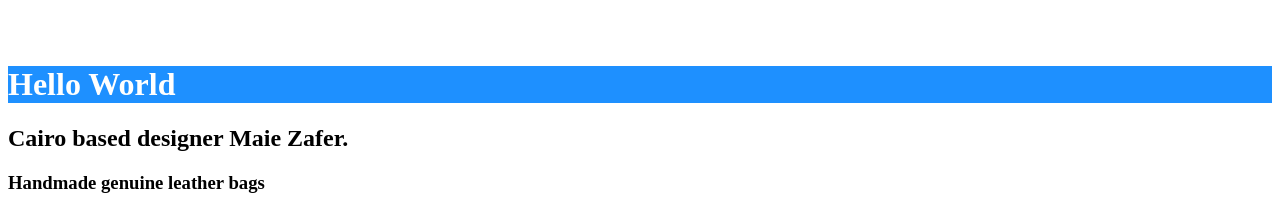
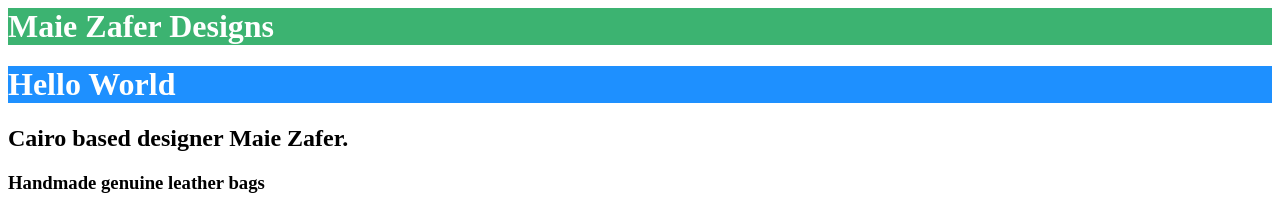
Before and after one commit to Zeinaelgendy/Maie-Zafer-Designs, a plain HTML site: page index.html in a window 1280 px wide. Shown: the top 210 px of the page. Drawn offline with Linux system fonts and the light colour scheme.

Commit message:
Update index.html

```diff
--- a/index.html
+++ b/index.html
@@ -5,7 +5,7 @@
 	</head>
     <body>
 
-	<H1>Maie Zafer Designs</H1>
+	<h1 style="background-color:MediumSeaGreen;">Maie Zafer Designs</h1>
 
 		<h1 style="background-color:DodgerBlue;">Hello World</h1>
 
```
